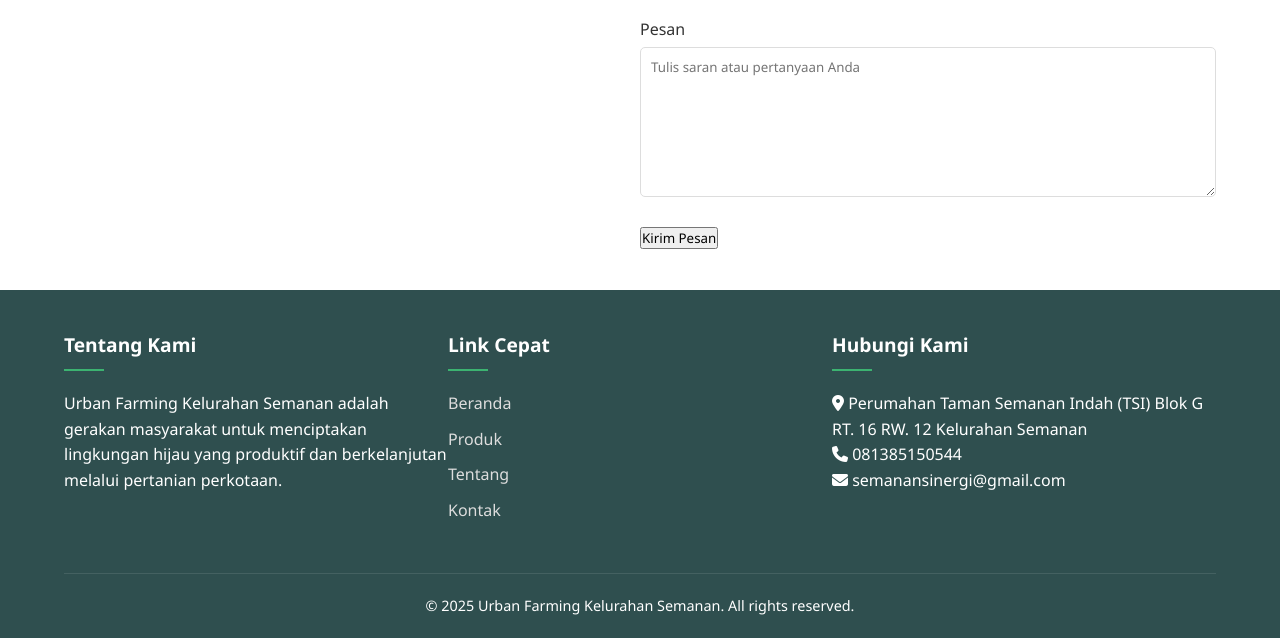
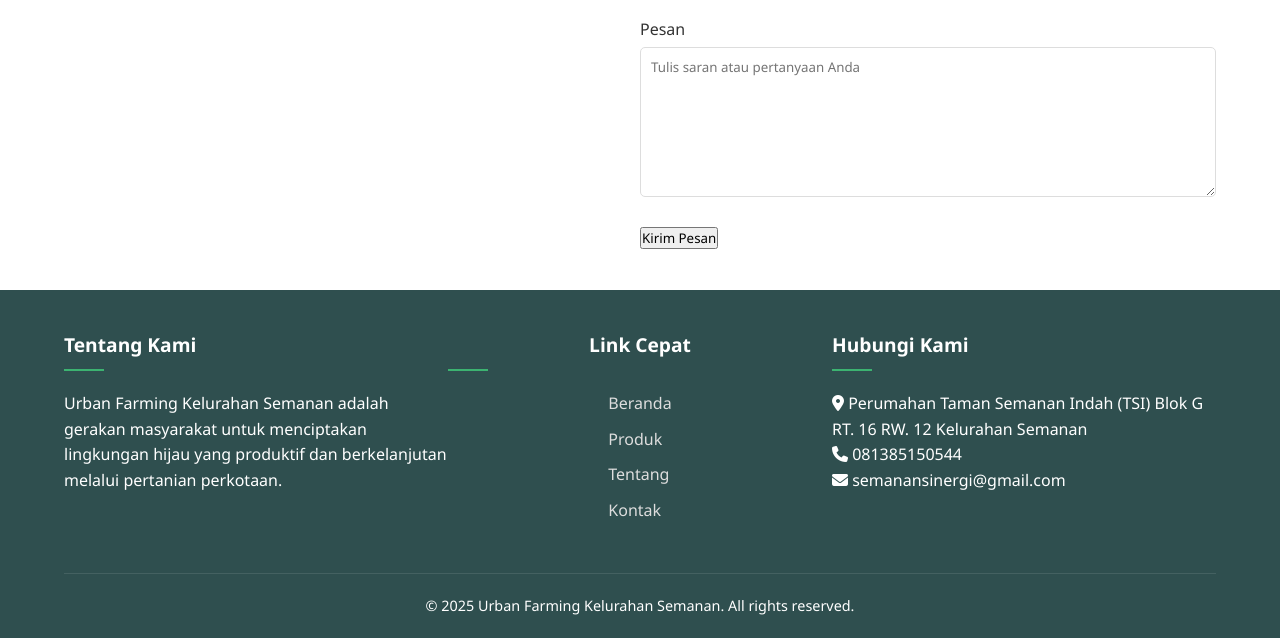
Before and after one commit to Syawal1997/Urban_Farming_Kel_Semanan, a plain HTML site: page index.html in a window 1280 px wide. Shown: the part 3022-3660 px from the top of the page. Drawn offline with Linux system fonts and the light colour scheme.

Commit message:
Update index.html

```diff
--- a/index.html
+++ b/index.html
@@ -1309,14 +1309,14 @@
                     <h3>Tentang Kami</h3>
                     <p>Urban Farming Kelurahan Semanan adalah gerakan masyarakat untuk menciptakan lingkungan hijau yang produktif dan berkelanjutan melalui pertanian perkotaan.</p>
                 </div>
-                <div class="footer-section">
+                <div class="footer-section" style="text-align: center;">
                     <h3>Link Cepat</h3>
-                    <ul>
-                        <li><a href="#home">Beranda</a></li>
-                        <li><a href="#products">Produk</a></li>
-                        <li><a href="#about">Tentang</a></li>
-                        <li><a href="#contact">Kontak</a></li>
-                    </ul>
+                        <ul style="list-style: none; padding: 0; display: inline-block; text-align: left;">
+                            <li><a href="#home">Beranda</a></li>
+                            <li><a href="#products">Produk</a></li>
+                            <li><a href="#about">Tentang</a></li>
+                            <li><a href="#contact">Kontak</a></li>
+                        </ul>
                 </div>
                 <div class="footer-section">
                     <h3>Hubungi Kami</h3>
```
